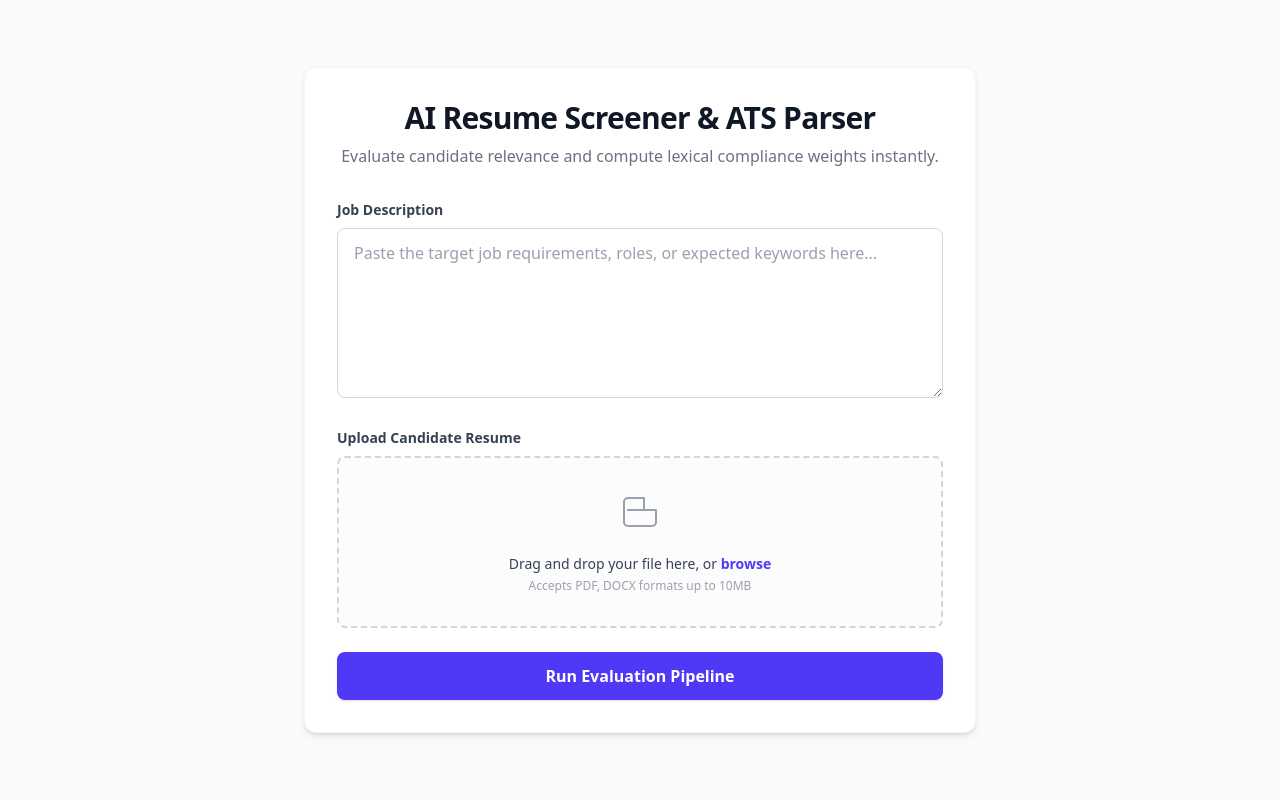
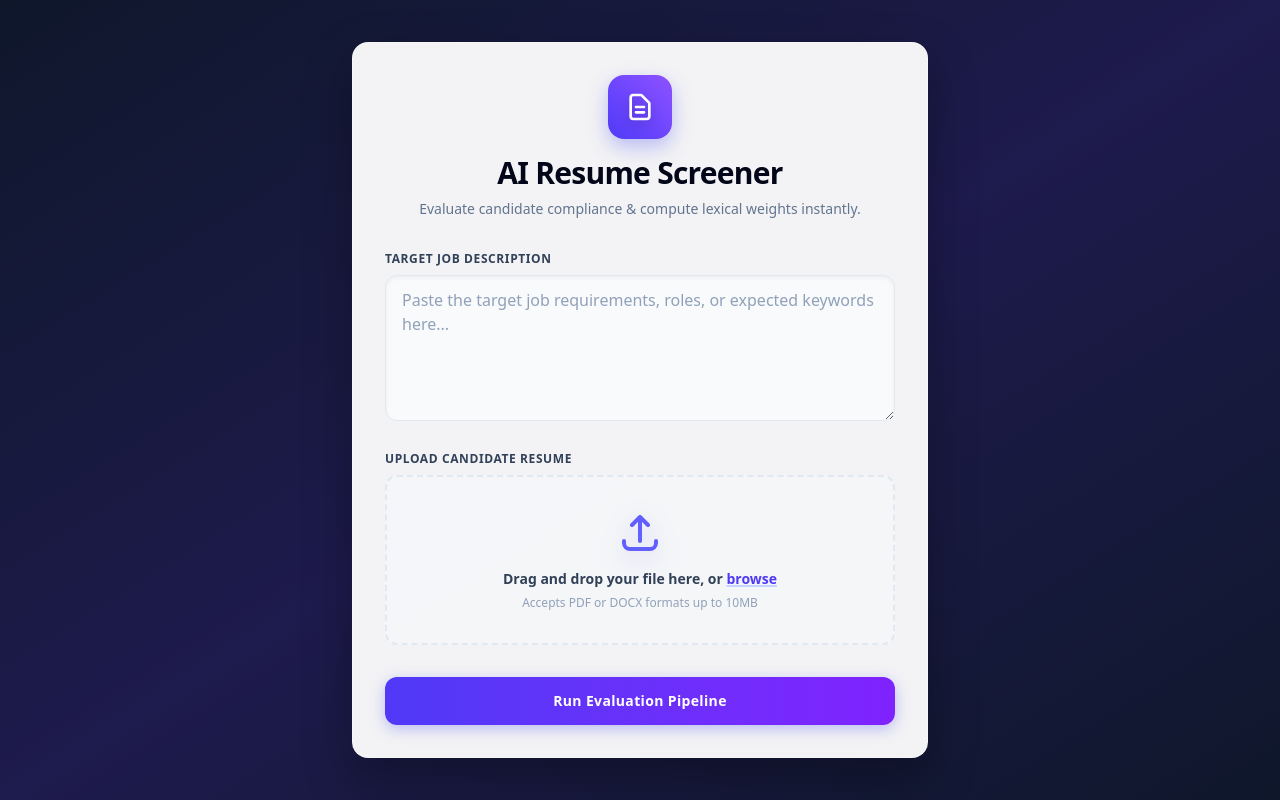
Before and after one commit to mithrarg/mithra, a Flask app: page / in a window 1280 px wide. Run offline with Flask 3, Linux system fonts and the light colour scheme.

Commit message:
Revamp index.html with new styles and layout
Updated the HTML structure and styles for the ATS Resume Screener page, enhancing the user interface with 3D effects and improved messaging.

```diff
--- a/templates/index.html
+++ b/templates/index.html
@@ -6,47 +6,67 @@
     <title>ATS Resume Screener</title>
     <!-- Tailwind CSS Engine CDN -->
     <script src="https://cdn.jsdelivr.net/npm/@tailwindcss/browser@4"></script>
+    <style>
+        /* Smooth transition utility for structural 3D scaling */
+        .perspective-container {
+            perspective: 1000px;
+        }
+        .3d-card {
+            transform-style: preserve-3d;
+            transition: transform 0.4s cubic-bezier(0.175, 0.885, 0.32, 1.275), box-shadow 0.4s ease;
+        }
+    </style>
 </head>
-<body class="bg-gray-50 min-h-screen flex items-center justify-center p-6">
+<body class="bg-gradient-to-br from-slate-900 via-indigo-950 to-slate-900 min-h-screen flex items-center justify-center p-4 sm:p-6 perspective-container">
 
-    <div class="max-w-2xl w-full bg-white rounded-xl shadow-md border border-gray-100 p-8">
+    <!-- Main Container Card with 3D Depth Properties -->
+    <div class="3d-card max-w-xl w-full bg-white/95 backdrop-blur-md rounded-2xl shadow-[0_20px_50px_rgba(0,0,0,0.3)] border border-white/20 p-6 sm:p-8 hover:scale-[1.01] hover:shadow-[0_30px_60px_rgba(99,102,241,0.2)]">
 
-        <!-- Header Section -->
+        <!-- Header Section with 3D Styled Logo Mark -->
         <div class="text-center mb-8">
-            <h1 class="text-3xl font-bold text-gray-900 tracking-tight">AI Resume Screener & ATS Parser</h1>
-            <p class="text-gray-500 mt-2">Evaluate candidate relevance and compute lexical compliance weights instantly.</p>
+            <div class="inline-flex items-center justify-center w-16 h-16 rounded-2xl bg-gradient-to-tr from-indigo-600 to-violet-500 shadow-[0_8px_20px_rgba(99,102,241,0.4)] mb-4 transition-transform duration-300 hover:rotate-6 hover:scale-110">
+                <!-- Isometric Document Scan Graphic -->
+                <svg class="w-8 h-8 text-white filter drop-shadow-[0_4px_6px_rgba(0,0,0,0.2)]" fill="none" viewBox="0 0 24 24" stroke="currentColor" stroke-width="2">
+                    <path stroke-linecap="round" stroke-linejoin="round" d="M9 12h6m-6 4h6m2 5H7a2 2 0 01-2-2V5a2 2 0 012-2h5.586a1 1 0 01.707.293l5.414 5.414a1 1 0 01.293.707V19a2 2 0 01-2 2z" />
+                </svg>
+            </div>
+            <h1 class="text-2xl sm:text-3xl font-extrabold text-slate-950 tracking-tight">AI Resume Screener</h1>
+            <p class="text-sm text-slate-500 mt-2 font-medium">Evaluate candidate compliance & compute lexical weights instantly.</p>
         </div>
 
         <!-- Flash Messaging System -->
         {% with messages = get_flashed_messages() %}
           {% if messages %}
-            <div class="mb-6 p-4 bg-red-50 border border-red-200 text-red-700 text-sm rounded-lg">
+            <div class="mb-6 p-4 bg-rose-50 border border-rose-100 text-rose-800 text-sm rounded-xl shadow-inner animate-fade-in">
                 {% for message in messages %}
-                    <p class="font-medium">{{ message }}</p>
+                    <p class="font-semibold flex items-center gap-2">
+                        <svg class="w-4 h-4 text-rose-500 shrink-0" fill="currentColor" viewBox="0 0 20 20"><path fill-rule="evenodd" d="M18 10a8 8 0 11-16 0 8 8 0 0116 0zm-7 4a1 1 0 11-2 0 1 1 0 012 0zm-1-9a1 1 0 00-1 1v4a1 1 0 102 0V6a1 1 0 00-1-1z" clip-rule="evenodd"></path></svg>
+                        {{ message }}
+                    </p>
                 {% endfor %}
             </div>
           {% endif %}
         {% endwith %}
 
-        <!-- Main Submission Form pointing to /sixth processing route -->
+        <!-- Main Submission Form pointing to /results processing route -->
         <form action="/results" method="POST" enctype="multipart/form-data" class="space-y-6">
 
             <!-- Job Description Field Section -->
-            <div>
-                <label for="job_description" class="block text-sm font-semibold text-gray-700 mb-2">Job Description</label>
+            <div class="group">
+                <label for="job_description" class="block text-xs font-bold uppercase tracking-wider text-slate-700 mb-2 group-focus-within:text-indigo-600 transition-colors">Target Job Description</label>
                 <textarea
                     name="job_description"
                     id="job_description"
-                    rows="6"
+                    rows="5"
                     placeholder="Paste the target job requirements, roles, or expected keywords here..."
-                    class="w-full px-4 py-3 border border-gray-300 rounded-lg text-gray-800 placeholder-gray-400 focus:outline-none focus:ring-2 focus:ring-indigo-500 focus:border-indigo-500 transition resize-y"
+                    class="w-full px-4 py-3 bg-slate-50 border border-slate-200 rounded-xl text-slate-800 placeholder-slate-400 focus:outline-none focus:ring-2 focus:ring-indigo-500/20 focus:border-indigo-500 focus:bg-white transition-all resize-y shadow-inner"
                 >{% if request.form.get('job_description') %}{{ request.form.get('job_description') }}{% endif %}</textarea>
             </div>
 
-            <!-- Custom File Upload Component Zone -->
+            <!-- Custom Interactive File Upload Component Zone -->
             <div>
-                <label class="block text-sm font-semibold text-gray-700 mb-2">Upload Candidate Resume</label>
-                <div class="relative border-2 border-dashed border-gray-300 rounded-lg hover:border-indigo-500 transition bg-gray-50/50 hover:bg-gray-50">
+                <label class="block text-xs font-bold uppercase tracking-wider text-slate-700 mb-2">Upload Candidate Resume</label>
+                <div class="group/upload relative border-2 border-dashed border-slate-200 rounded-xl hover:border-indigo-500 transition-all duration-300 bg-slate-50/50 hover:bg-indigo-50/20 hover:shadow-[0_10px_30px_rgba(99,102,241,0.05)]">
                     <input
                         type="file"
                         name="resume"
@@ -56,23 +76,26 @@
                         class="absolute inset-0 w-full h-full opacity-0 cursor-pointer z-10"
                         onchange="updateFilename(this)"
                     />
-                    <div class="p-8 text-center pointer-events-none">
-                        <svg class="mx-auto h-12 w-12 text-gray-400" stroke="currentColor" fill="none" viewBox="0 0 48 48" aria-hidden="true">
-                            <path d="M28 8H12a4 4 0 00-4 4v20a4 4 0 004 4h24a4 4 0 004-4V20m-12-12v12m0 0h12m-12 0H12" stroke-width="2" stroke-linecap="round" stroke-linejoin="round" />
-                        </svg>
-                        <p id="file-label-text" class="mt-4 text-sm font-medium text-gray-700">
-                            Drag and drop your file here, or <span class="text-indigo-600 hover:text-indigo-500 font-semibold">browse</span>
+                    <div class="p-6 sm:p-8 text-center pointer-events-none transition-transform duration-300 group-hover/upload:scale-[1.02]">
+                        <!-- 3D Layered Cloud Icon Construct -->
+                        <div class="relative w-12 h-12 mx-auto mb-3 filter drop-shadow-[0_8px_12px_rgba(99,102,241,0.3)]">
+                            <svg class="text-indigo-500 w-12 h-12 transition-transform duration-300 group-hover/upload:-translate-y-1" fill="none" viewBox="0 0 24 24" stroke="currentColor" stroke-width="2">
+                                <path stroke-linecap="round" stroke-linejoin="round" d="M4 16v1a3 3 0 003 3h10a3 3 0 003-3v-1m-4-8l-4-4m0 0L8 8m4-4v12" />
+                            </svg>
+                        </div>
+                        <p id="file-label-text" class="text-sm font-semibold text-slate-700 transition-colors group-hover/upload:text-slate-900">
+                            Drag and drop your file here, or <span class="text-indigo-600 font-bold underline decoration-2 decoration-indigo-200 group-hover/upload:decoration-indigo-500 transition-all">browse</span>
                         </p>
-                        <p class="text-xs text-gray-400 mt-1">Accepts PDF, DOCX formats up to 10MB</p>
+                        <p class="text-xs text-slate-400 mt-1.5 font-medium">Accepts PDF or DOCX formats up to 10MB</p>
                     </div>
                 </div>
             </div>
 
-            <!-- Action Button -->
-            <div>
+            <!-- 3D Tactile Action Button -->
+            <div class="pt-2">
                 <button
                     type="submit"
-                    class="w-full py-3 px-4 bg-indigo-600 hover:bg-indigo-700 text-white font-semibold rounded-lg shadow-sm hover:shadow focus:outline-none focus:ring-2 focus:ring-indigo-500 focus:ring-offset-2 transition cursor-pointer text-center"
+                    class="w-full py-3.5 px-4 bg-gradient-to-r from-indigo-600 to-violet-600 hover:from-indigo-500 hover:to-violet-500 text-white font-bold rounded-xl shadow-[0_4px_15px_rgba(99,102,241,0.4)] hover:shadow-[0_8px_25px_rgba(99,102,241,0.5)] transition-all duration-300 active:scale-[0.98] transform cursor-pointer text-center tracking-wide text-sm"
                 >
                     Run Evaluation Pipeline
                 </button>
@@ -86,7 +109,7 @@
         function updateFilename(input) {
             const textDisplay = document.getElementById('file-label-text');
             if (input.files && input.files[0]) {
-                textDisplay.innerHTML = `Selected File: <span class="text-indigo-600 font-semibold">${input.files[0].name}</span>`;
+                textDisplay.innerHTML = `Selected File: <span class="text-indigo-600 font-bold break-all">${input.files[0].name}</span>`;
             }
         }
     </script>
```
